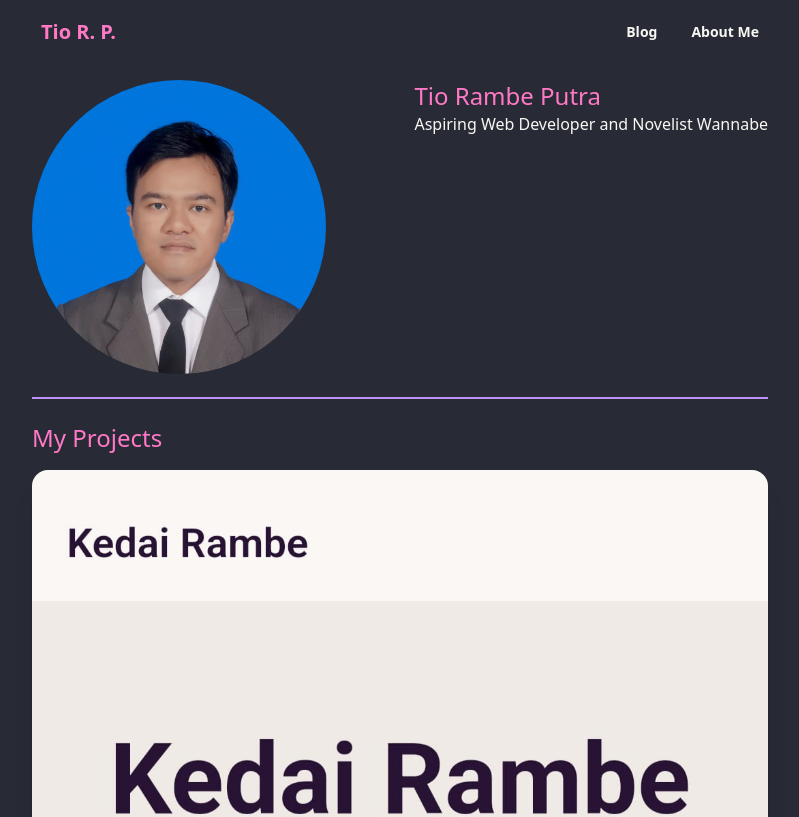
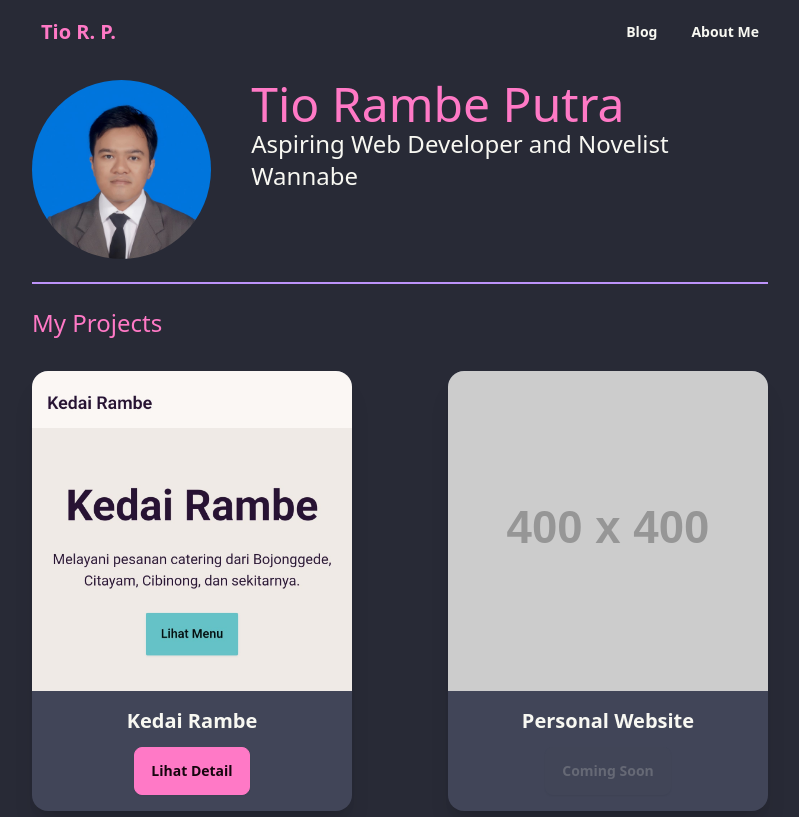
Before and after one commit to purplehaze11/personal-website, a Vue app: page / in a window 1280 px wide. Shown: the top 817 px of the page, without its empty margins (240-1039 px from the left). Built offline with nearby package versions, Linux system fonts and the light colour scheme.

Commit message:
Fix the design with bigger screen

```diff
--- a/index.html
+++ b/index.html
@@ -5,7 +5,7 @@
   <meta charset="UTF-8" />
   <link rel="icon" href="/favicon.ico" />
   <meta name="viewport" content="width=device-width, initial-scale=1.0" />
-  <title>Vite App</title>
+  <title>Tio Rambe Putra</title>
 </head>
 
 <body>
--- a/src/components/Home/Project/ProjectCard.vue
+++ b/src/components/Home/Project/ProjectCard.vue
@@ -1,5 +1,5 @@
 <template>
-  <div class="my-4 mx-auto w-full shadow-xl card card-compact bg-neutral">
+  <div class="my-4 w-full shadow-xl md:w-80 card card-compact bg-neutral">
     <figure>
       <img :src="props.link" alt="Proyek" />
     </figure>
--- a/src/components/Home/ProjectShowcase.vue
+++ b/src/components/Home/ProjectShowcase.vue
@@ -3,7 +3,7 @@
     <div class="my-2 mx-4">
       <h2 class="text-2xl text-primary">My Projects</h2>
     </div>
-    <div class="m-4">
+    <div class="m-4 md:flex md:flex-wrap md:gap-4 md:justify-between">
       <ProjectCard
         v-for="(item, index) in cardContent"
         :key="index"
@@ -29,7 +29,7 @@ const cardContent = ref([
     button: 'Lihat Detail'
   },
   {
-    link: 'https://placehold.co/600x400?text=Coming+Soon',
+    link: 'https://placehold.co/400x400?text=Coming+Soon',
     title: 'Personal Website',
     url: 'personalwebsite',
     button: 'Coming Soon'
--- a/src/components/Home/TheBanner.vue
+++ b/src/components/Home/TheBanner.vue
@@ -1,11 +1,11 @@
 <template>
-  <div class="flex justify-between m-4">
-    <div class="w-2/5 me-4">
+  <div class="flex justify-between m-4 sm:justify-normal">
+    <div class="mr-4 w-2/5 sm:mr-10 sm:w-1/4">
       <img class="rounded-full image-full" src="../../assets/foto.jpeg" alt="" />
     </div>
     <div>
-      <h1 class="text-2xl text-primary">Tio Rambe Putra</h1>
-      <h2>Aspiring Web Developer and Novelist Wannabe</h2>
+      <h1 class="text-2xl sm:text-5xl text-primary">Tio Rambe Putra</h1>
+      <h2 class="sm:text-2xl">Aspiring Web Developer and Novelist Wannabe</h2>
     </div>
   </div>
 </template>
```
